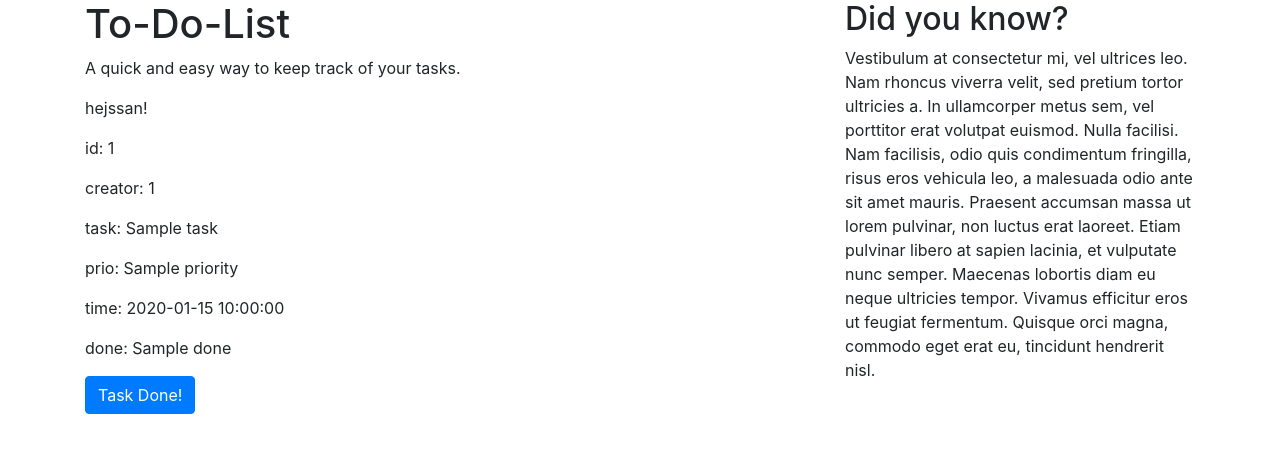
After one commit to VoxBorealis/To-Do-List-Web-Application, a Flask app: template templates/task.html in a window 1280 px wide. The commit adds this page. Shown: the top 453 px of the page. Run offline with Flask 2, Linux system fonts and the light colour scheme; the template is opened without the code that fills it: most values are stand-ins (such as "Sample title", 1, 10 or a date in 2020); some libraries are stand-ins or nearby versions.

Commit message:
Add all basic features

```diff
--- /dev/null
+++ b/templates/task.html
@@ -0,0 +1,31 @@
+<!doctype html>
+<meta name="viewport" content="width=device-width, initial-scale=1, shrink-to-fit=no">
+<link rel="stylesheet" href="https://stackpath.bootstrapcdn.com/bootstrap/4.5.0/css/bootstrap.min.css">
+<title>What To Do!?</title>
+<div class="container">
+  <div class="row">
+    <div class="col-8">
+      <h1>To-Do-List</h1>
+        A quick and easy way to keep track of your tasks.
+      <p>
+        <p>
+        hejssan!
+        <p> id: {{ id }}
+        <p> creator: {{ creator_id }}
+        <p> task: {{ task }}
+        <p> prio: {{ priority }}
+        <p> time: {{ time }}
+        <p> done: {{ done }}
+
+        <form action="/tasks/{{id}}" method="POST">
+            <button type="submit" class="btn btn-primary">Task Done!</button>
+        </form>
+
+    </div>
+    <div class="col-4">
+      <h2>Did you know?</h2>
+      <p>
+        Vestibulum at consectetur mi, vel ultrices leo. Nam rhoncus viverra velit, sed pretium tortor ultricies a. In ullamcorper metus sem, vel porttitor erat volutpat euismod. Nulla facilisi. Nam facilisis, odio quis condimentum fringilla, risus eros vehicula leo, a malesuada odio ante sit amet mauris. Praesent accumsan massa ut lorem pulvinar, non luctus erat laoreet. Etiam pulvinar libero at sapien lacinia, et vulputate nunc semper. Maecenas lobortis diam eu neque ultricies tempor. Vivamus efficitur eros ut feugiat fermentum. Quisque orci magna, commodo eget erat eu, tincidunt hendrerit nisl.
+    </div>
+  </div>
+</div>
```
Also changed, not shown: routes.py (+17 -1 lines), tasks.py (+14 -0 lines), templates/index.html (+12 -1 lines).
